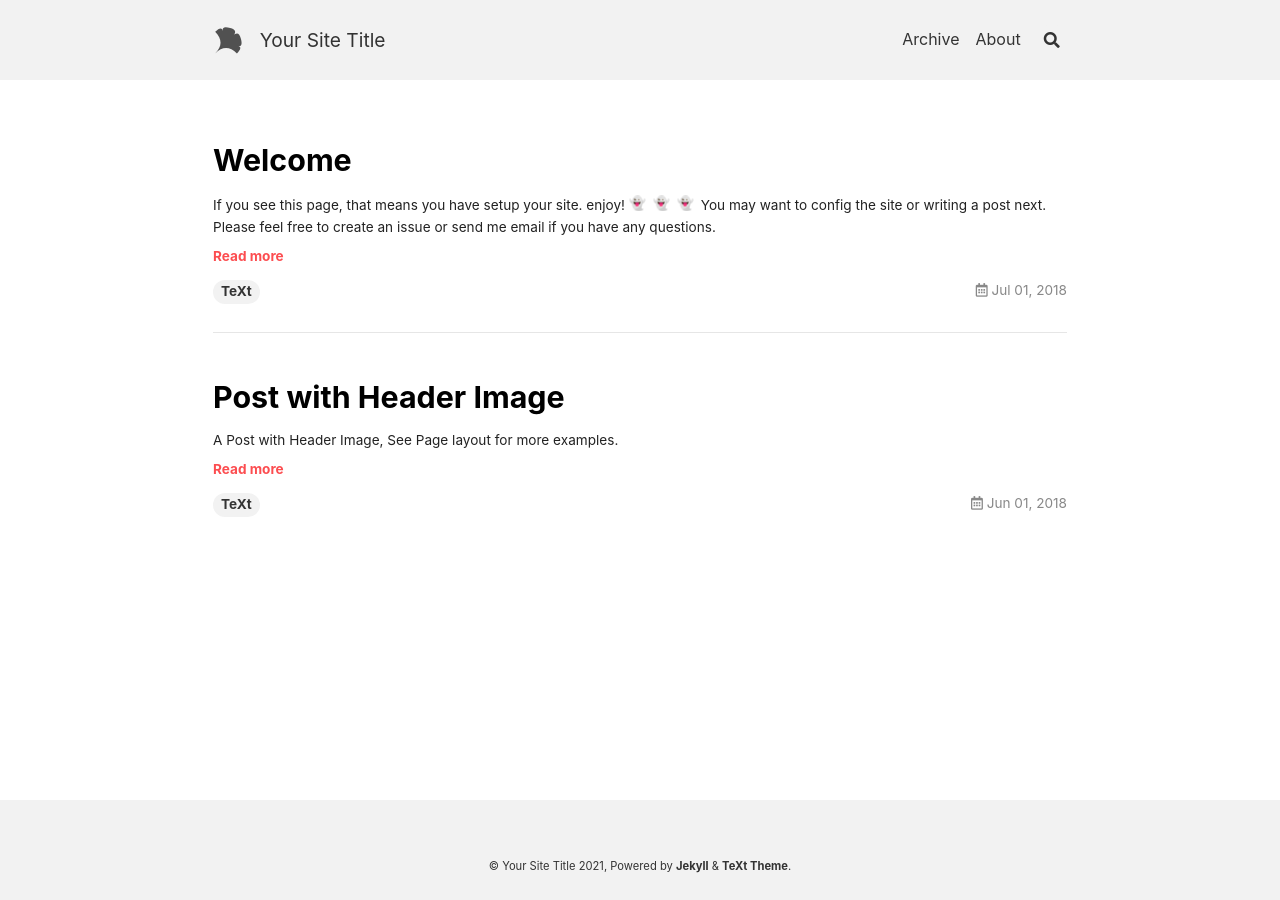
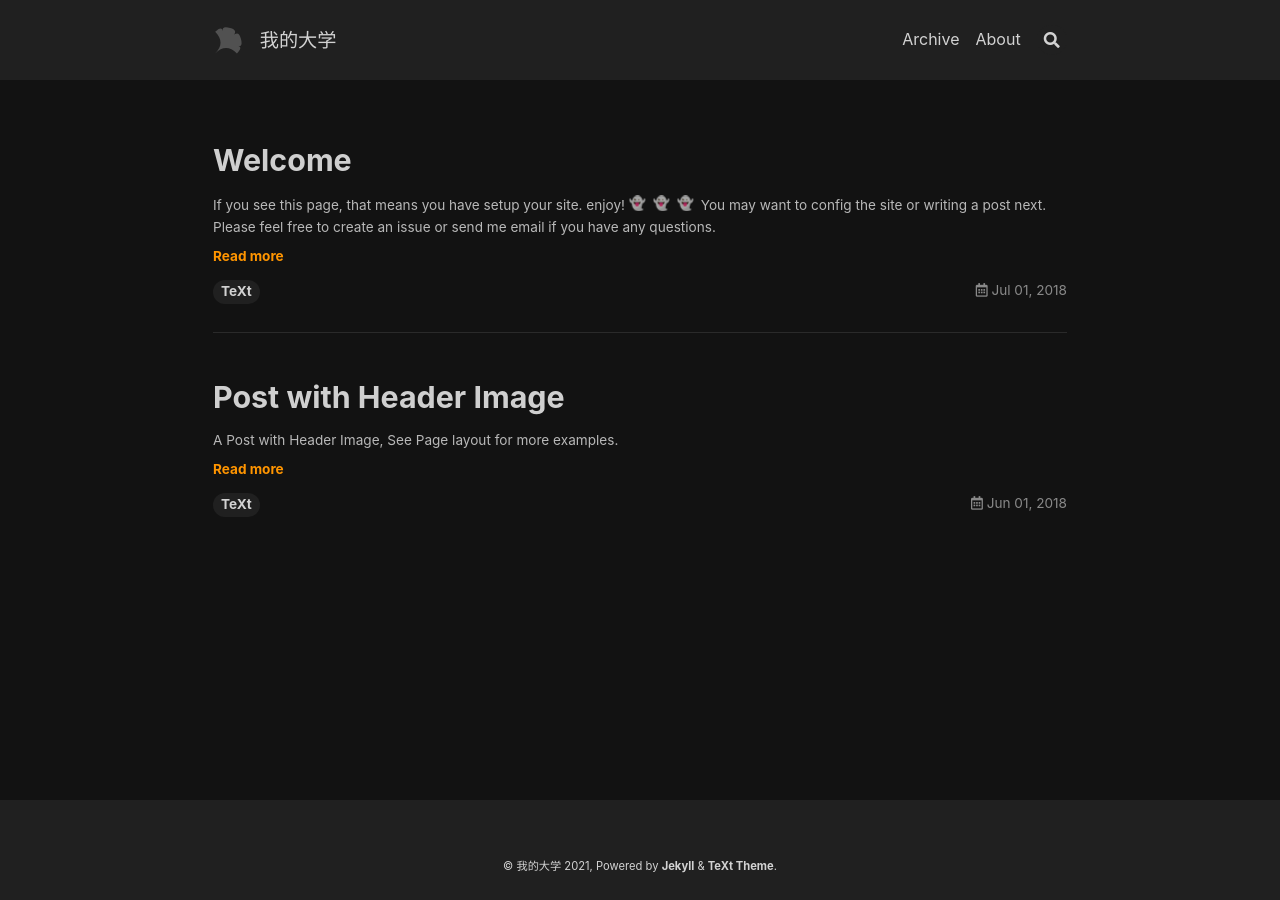
Before and after one commit to zsyforeveryoung/zsymystory.github.io, a Jekyll site: the page built from index.html, in a window 1280 px wide. Built offline with Jekyll 4.4.1, drawn with Linux system fonts in a browser that asks for light colours; nearby versions of some CDN libraries; emoji names are drawn with the system emoji font; the list of posts is cut into pages by our own code.

Commit message:
修改了配置文件

```diff
--- a/_config.yml
+++ b/_config.yml
@@ -16,11 +16,11 @@
 
 ## => Site Settings
 ##############################
-text_skin: default # "default" (default), "dark", "forest", "ocean", "chocolate", "orange"
+text_skin: dark # "default" (default), "dark", "forest", "ocean", "chocolate", "orange"
 highlight_theme: default # "default" (default), "tomorrow", "tomorrow-night", "tomorrow-night-eighties", "tomorrow-night-blue", "tomorrow-night-bright"
 url     : # the base hostname & protocol for your site e.g. https://www.someone.com
 baseurl : # does not include hostname
-title   : Your Site Title
+title   : 我的大学
 description: > # this means to ignore newlines until "Language & timezone"
   Your Site Description
 
```
